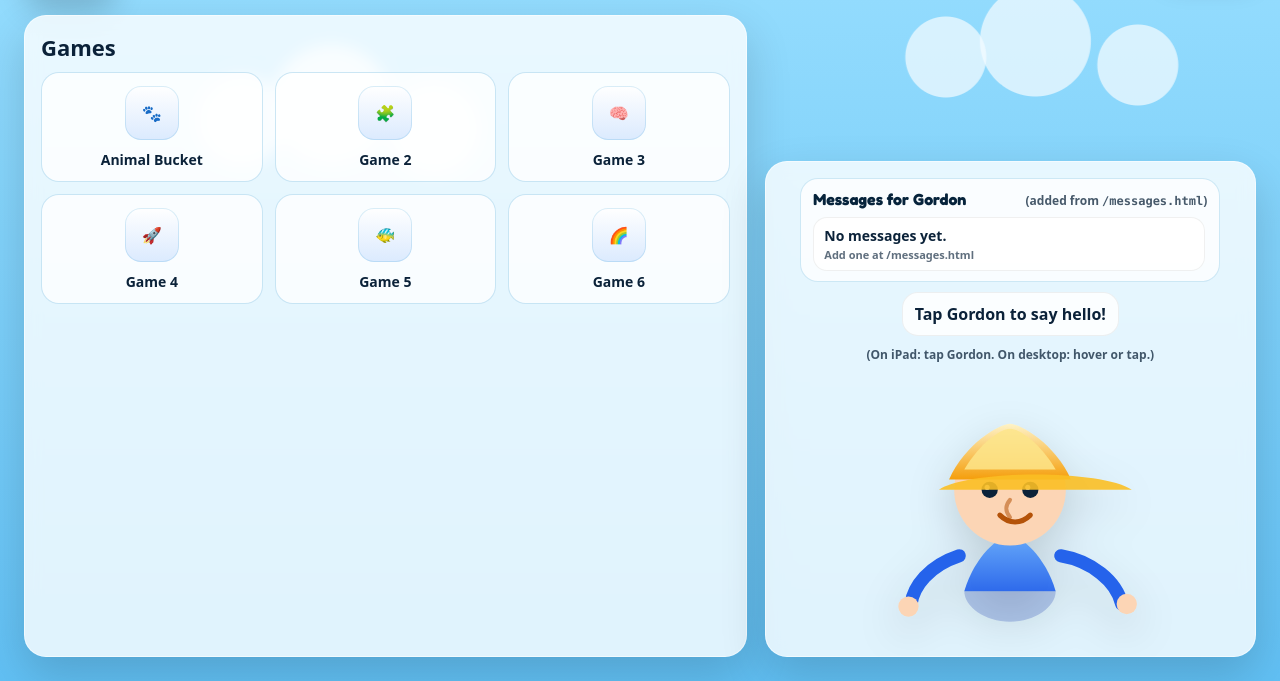
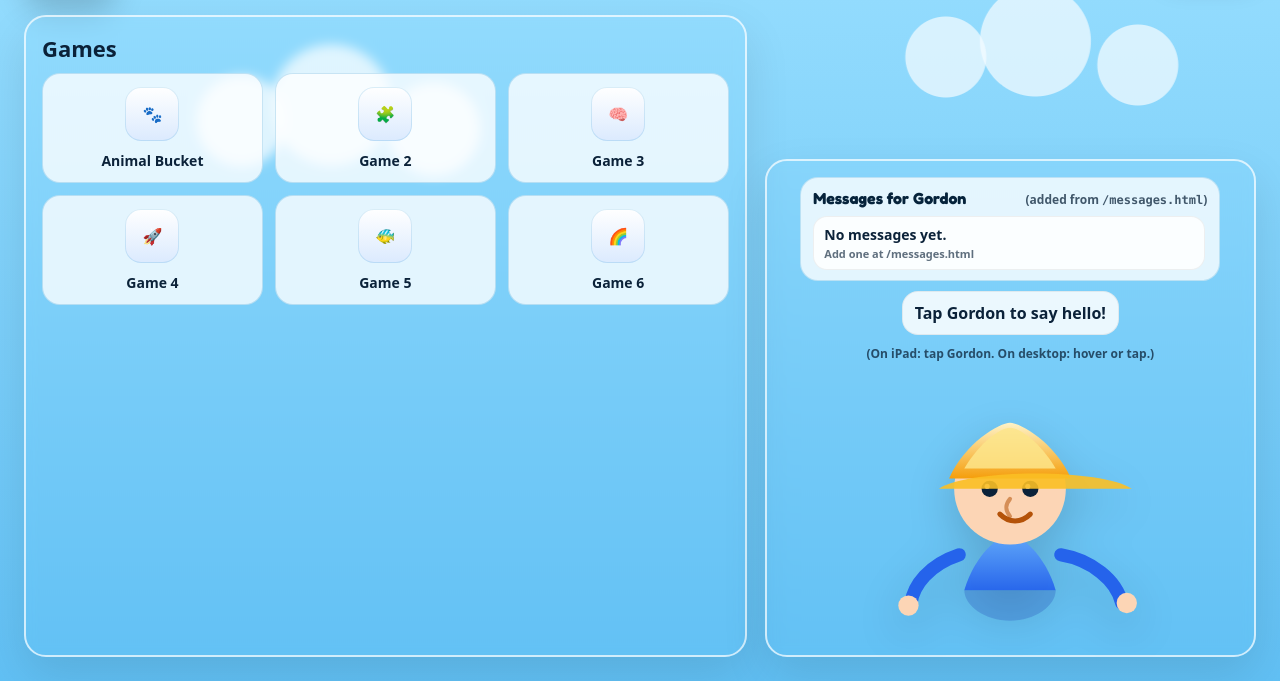
Before and after one commit to 99redder/gordon-game-hub, a plain HTML site: page index.html in a window 1280 px wide. Shown: the part 119-800 px from the top of the page. Drawn offline with Linux system fonts and the light colour scheme.

Commit message:
Make main panels transparent

```diff
--- a/css/styles.css
+++ b/css/styles.css
@@ -132,12 +132,12 @@ body{
 .gordonPanel{ grid-column: 2; grid-row: 2; align-self: end; }
 
 .panel{
-  background: var(--card);
-  border: 1px solid rgba(255,255,255,0.55);
-  backdrop-filter: blur(8px);
+  background: rgba(255,255,255,0.0);
+  border: 2px solid rgba(255,255,255,0.70);
+  backdrop-filter: blur(6px);
   border-radius: 22px;
   padding: 16px;
-  box-shadow: 0 18px 46px rgba(0,0,0,0.16);
+  box-shadow: 0 18px 46px rgba(0,0,0,0.10);
   min-height:0;
 }
 
```
